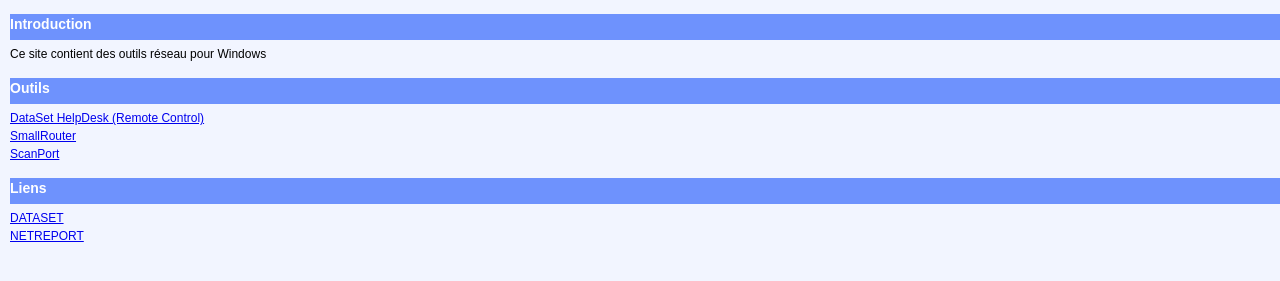
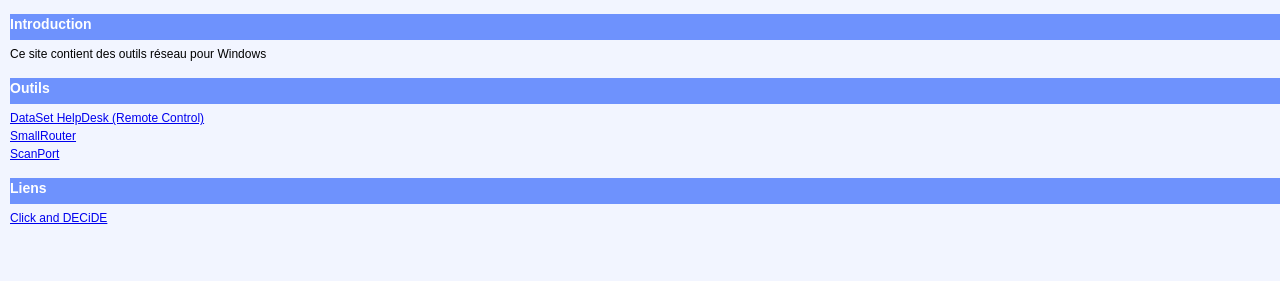
Before and after one commit to ggo98/sharescreen-site, a plain HTML site: page index.html in a window 1280 px wide. Shown: the part 69-350 px from the top of the page. Drawn offline with Linux system fonts and the light colour scheme.

Commit message:
commit #3

```diff
--- a/index.html
+++ b/index.html
@@ -21,7 +21,6 @@
 	</a>
 	<h2>
 		Liens</h2>
-	<a target="_blank" href="http://www.dataset.fr">DATASET</a><br />
-	<a target="_blank" href="http://www.net-report.net">NETREPORT</a><br />
+    <a target="_blank" href="http://www.clickndecide.com">Click and DECiDE</a><br />
 </body>
 </html>
```
